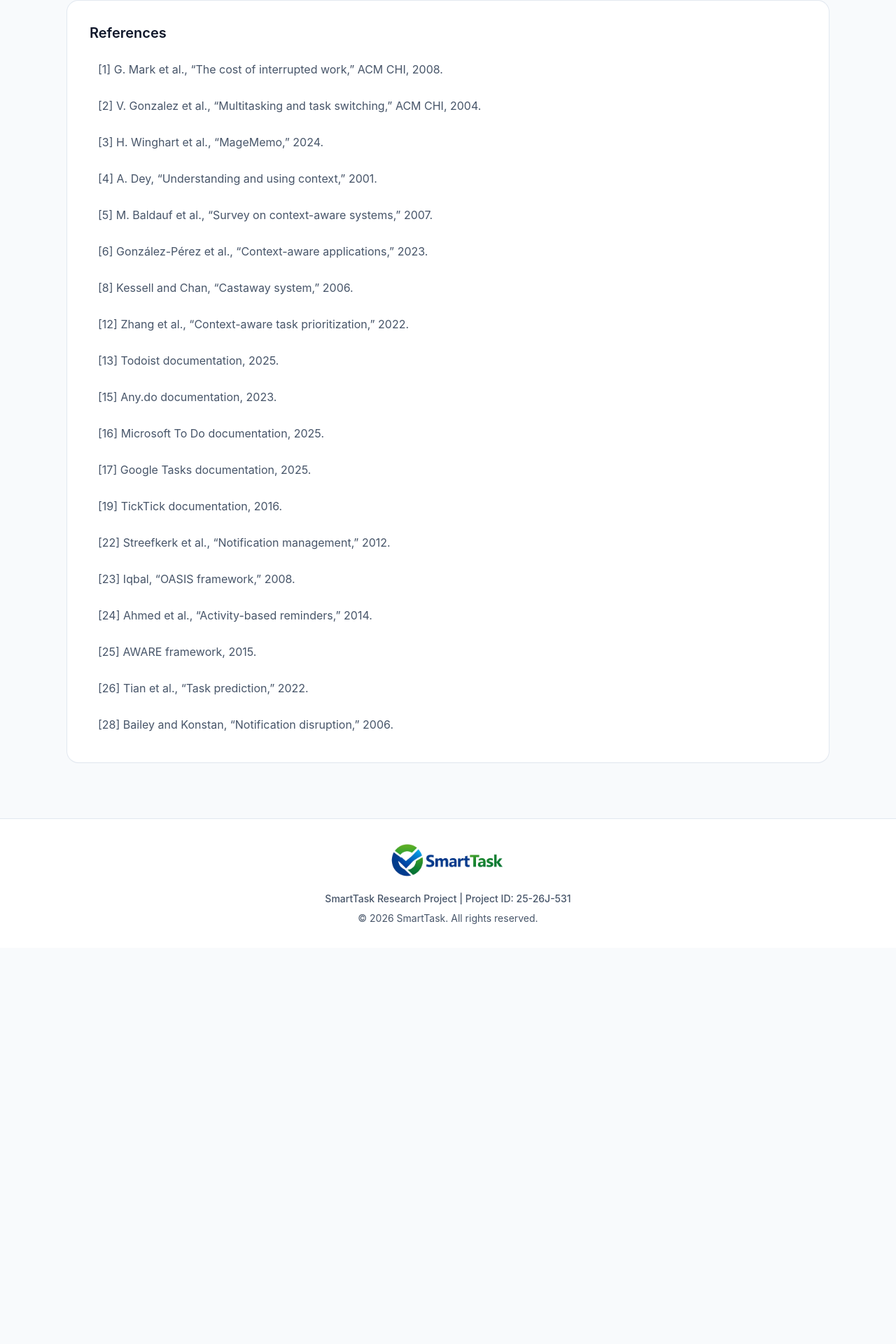
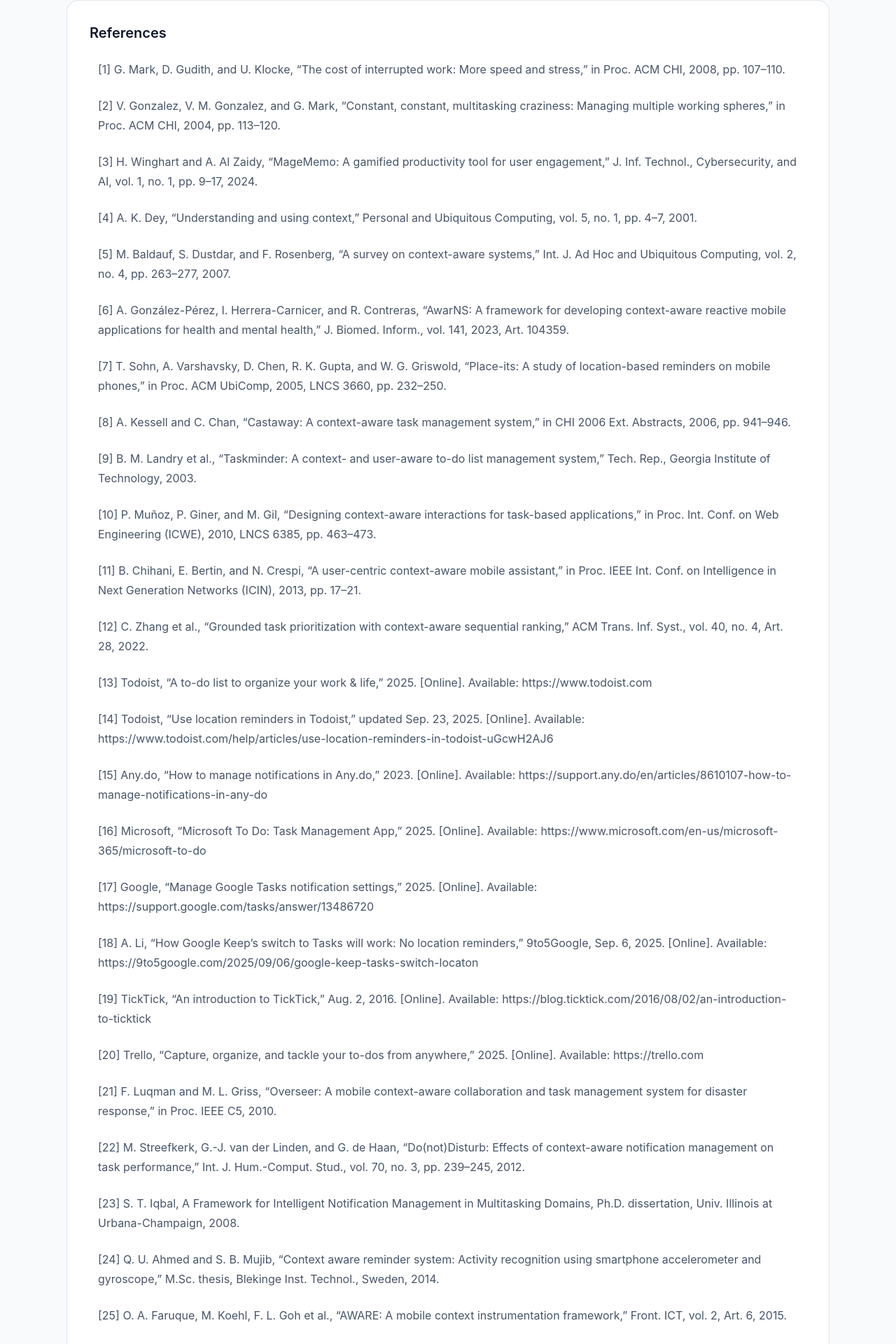
Before and after one commit to IT21228612/SmartTask_Project_Website, a React (Vite) app: page /domain in a window 1280 px wide. Shown: the part 4357-6277 px from the top of the page at 70% size. Before the commit the page ends 5711 px from the top, so only its background shows below. Built offline with nearby package versions, Linux system fonts and the light colour scheme; some icons are missing.

Commit message:
Update domain references with full citation entries

```diff
--- a/src/pages/Domain.jsx
+++ b/src/pages/Domain.jsx
@@ -4,25 +4,34 @@
 import systemDiagram from '../project_files/system_diagram.jpg';
 
 const references = [
-  { id: 1, text: 'G. Mark et al., “The cost of interrupted work,” ACM CHI, 2008.' },
-  { id: 2, text: 'V. Gonzalez et al., “Multitasking and task switching,” ACM CHI, 2004.' },
-  { id: 3, text: 'H. Winghart et al., “MageMemo,” 2024.' },
-  { id: 4, text: 'A. Dey, “Understanding and using context,” 2001.' },
-  { id: 5, text: 'M. Baldauf et al., “Survey on context-aware systems,” 2007.' },
-  { id: 6, text: 'González-Pérez et al., “Context-aware applications,” 2023.' },
-  { id: 8, text: 'Kessell and Chan, “Castaway system,” 2006.' },
-  { id: 12, text: 'Zhang et al., “Context-aware task prioritization,” 2022.' },
-  { id: 13, text: 'Todoist documentation, 2025.' },
-  { id: 15, text: 'Any.do documentation, 2023.' },
-  { id: 16, text: 'Microsoft To Do documentation, 2025.' },
-  { id: 17, text: 'Google Tasks documentation, 2025.' },
-  { id: 19, text: 'TickTick documentation, 2016.' },
-  { id: 22, text: 'Streefkerk et al., “Notification management,” 2012.' },
-  { id: 23, text: 'Iqbal, “OASIS framework,” 2008.' },
-  { id: 24, text: 'Ahmed et al., “Activity-based reminders,” 2014.' },
-  { id: 25, text: 'AWARE framework, 2015.' },
-  { id: 26, text: 'Tian et al., “Task prediction,” 2022.' },
-  { id: 28, text: 'Bailey and Konstan, “Notification disruption,” 2006.' },
+  { id: 1, text: 'G. Mark, D. Gudith, and U. Klocke, “The cost of interrupted work: More speed and stress,” in Proc. ACM CHI, 2008, pp. 107–110.' },
+  { id: 2, text: 'V. Gonzalez, V. M. Gonzalez, and G. Mark, “Constant, constant, multitasking craziness: Managing multiple working spheres,” in Proc. ACM CHI, 2004, pp. 113–120.' },
+  { id: 3, text: 'H. Winghart and A. Al Zaidy, “MageMemo: A gamified productivity tool for user engagement,” J. Inf. Technol., Cybersecurity, and AI, vol. 1, no. 1, pp. 9–17, 2024.' },
+  { id: 4, text: 'A. K. Dey, “Understanding and using context,” Personal and Ubiquitous Computing, vol. 5, no. 1, pp. 4–7, 2001.' },
+  { id: 5, text: 'M. Baldauf, S. Dustdar, and F. Rosenberg, “A survey on context-aware systems,” Int. J. Ad Hoc and Ubiquitous Computing, vol. 2, no. 4, pp. 263–277, 2007.' },
+  { id: 6, text: 'A. González-Pérez, I. Herrera-Carnicer, and R. Contreras, “AwarNS: A framework for developing context-aware reactive mobile applications for health and mental health,” J. Biomed. Inform., vol. 141, 2023, Art. 104359.' },
+  { id: 7, text: 'T. Sohn, A. Varshavsky, D. Chen, R. K. Gupta, and W. G. Griswold, “Place-its: A study of location-based reminders on mobile phones,” in Proc. ACM UbiComp, 2005, LNCS 3660, pp. 232–250.' },
+  { id: 8, text: 'A. Kessell and C. Chan, “Castaway: A context-aware task management system,” in CHI 2006 Ext. Abstracts, 2006, pp. 941–946.' },
+  { id: 9, text: 'B. M. Landry et al., “Taskminder: A context- and user-aware to-do list management system,” Tech. Rep., Georgia Institute of Technology, 2003.' },
+  { id: 10, text: 'P. Muñoz, P. Giner, and M. Gil, “Designing context-aware interactions for task-based applications,” in Proc. Int. Conf. on Web Engineering (ICWE), 2010, LNCS 6385, pp. 463–473.' },
+  { id: 11, text: 'B. Chihani, E. Bertin, and N. Crespi, “A user-centric context-aware mobile assistant,” in Proc. IEEE Int. Conf. on Intelligence in Next Generation Networks (ICIN), 2013, pp. 17–21.' },
+  { id: 12, text: 'C. Zhang et al., “Grounded task prioritization with context-aware sequential ranking,” ACM Trans. Inf. Syst., vol. 40, no. 4, Art. 28, 2022.' },
+  { id: 13, text: 'Todoist, “A to-do list to organize your work & life,” 2025. [Online]. Available: https://www.todoist.com' },
+  { id: 14, text: 'Todoist, “Use location reminders in Todoist,” updated Sep. 23, 2025. [Online]. Available: https://www.todoist.com/help/articles/use-location-reminders-in-todoist-uGcwH2AJ6' },
+  { id: 15, text: 'Any.do, “How to manage notifications in Any.do,” 2023. [Online]. Available: https://support.any.do/en/articles/8610107-how-to-manage-notifications-in-any-do' },
+  { id: 16, text: 'Microsoft, “Microsoft To Do: Task Management App,” 2025. [Online]. Available: https://www.microsoft.com/en-us/microsoft-365/microsoft-to-do' },
+  { id: 17, text: 'Google, “Manage Google Tasks notification settings,” 2025. [Online]. Available: https://support.google.com/tasks/answer/13486720' },
+  { id: 18, text: 'A. Li, “How Google Keep’s switch to Tasks will work: No location reminders,” 9to5Google, Sep. 6, 2025. [Online]. Available: https://9to5google.com/2025/09/06/google-keep-tasks-switch-locaton' },
+  { id: 19, text: 'TickTick, “An introduction to TickTick,” Aug. 2, 2016. [Online]. Available: https://blog.ticktick.com/2016/08/02/an-introduction-to-ticktick' },
+  { id: 20, text: 'Trello, “Capture, organize, and tackle your to-dos from anywhere,” 2025. [Online]. Available: https://trello.com' },
+  { id: 21, text: 'F. Luqman and M. L. Griss, “Overseer: A mobile context-aware collaboration and task management system for disaster response,” in Proc. IEEE C5, 2010.' },
+  { id: 22, text: 'M. Streefkerk, G.-J. van der Linden, and G. de Haan, “Do(not)Disturb: Effects of context-aware notification management on task performance,” Int. J. Hum.-Comput. Stud., vol. 70, no. 3, pp. 239–245, 2012.' },
+  { id: 23, text: 'S. T. Iqbal, A Framework for Intelligent Notification Management in Multitasking Domains, Ph.D. dissertation, Univ. Illinois at Urbana-Champaign, 2008.' },
+  { id: 24, text: 'Q. U. Ahmed and S. B. Mujib, “Context aware reminder system: Activity recognition using smartphone accelerometer and gyroscope,” M.Sc. thesis, Blekinge Inst. Technol., Sweden, 2014.' },
+  { id: 25, text: 'O. A. Faruque, M. Koehl, F. L. Goh et al., “AWARE: A mobile context instrumentation framework,” Front. ICT, vol. 2, Art. 6, 2015.' },
+  { id: 26, text: 'Y. Tian, Z. Wang, D. Pelleg et al., “Characterization and prediction of mobile tasks,” ACM Trans. Inf. Syst., vol. 41, no. 1, 2022.' },
+  { id: 27, text: 'I. Kim, H. Goh, N. Narziev, Y. Noh, and U. Lee, “Understanding user contexts and coping strategies for context-aware phone distraction management system design,” Proc. ACM Interact. Mob. Wearable Ubiquitous Technol., vol. 4, no. 4, Art. 134, 2020.' },
+  { id: 28, text: 'B. P. Bailey and J. A. Konstan, “Are informational notifications disruptive?,” in Proc. ACM CHI, 2006, pp. 331–340.' },
 ];
 
 export default function Domain() {
```
